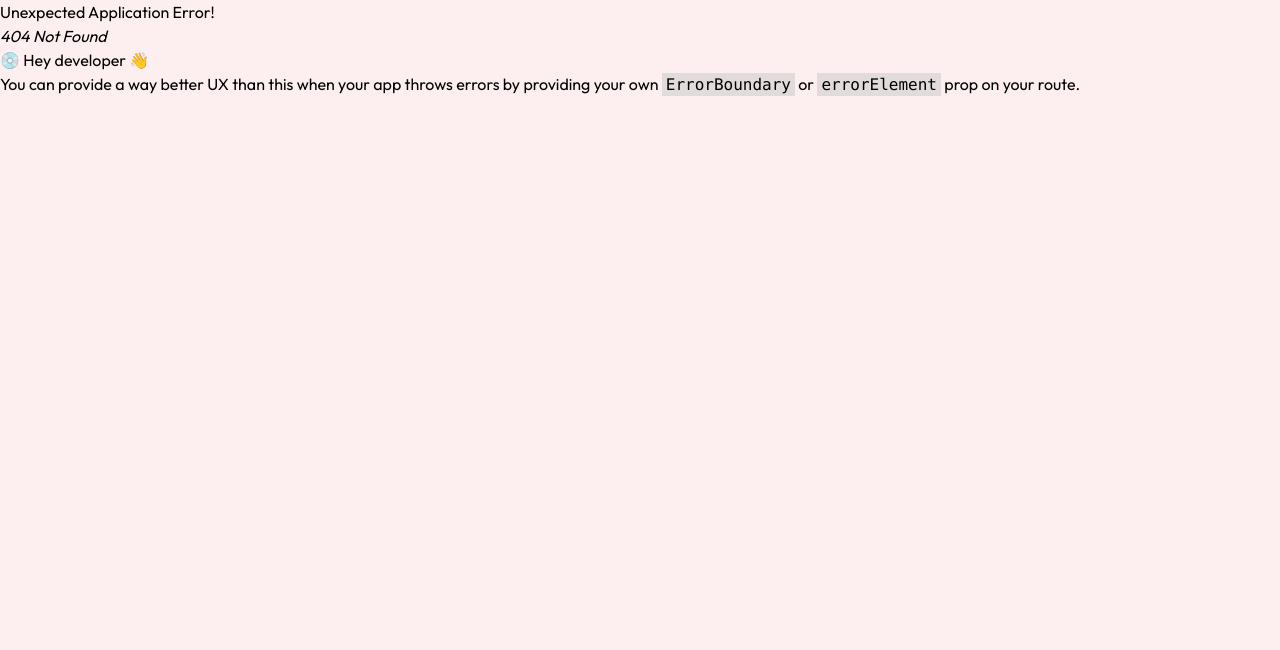
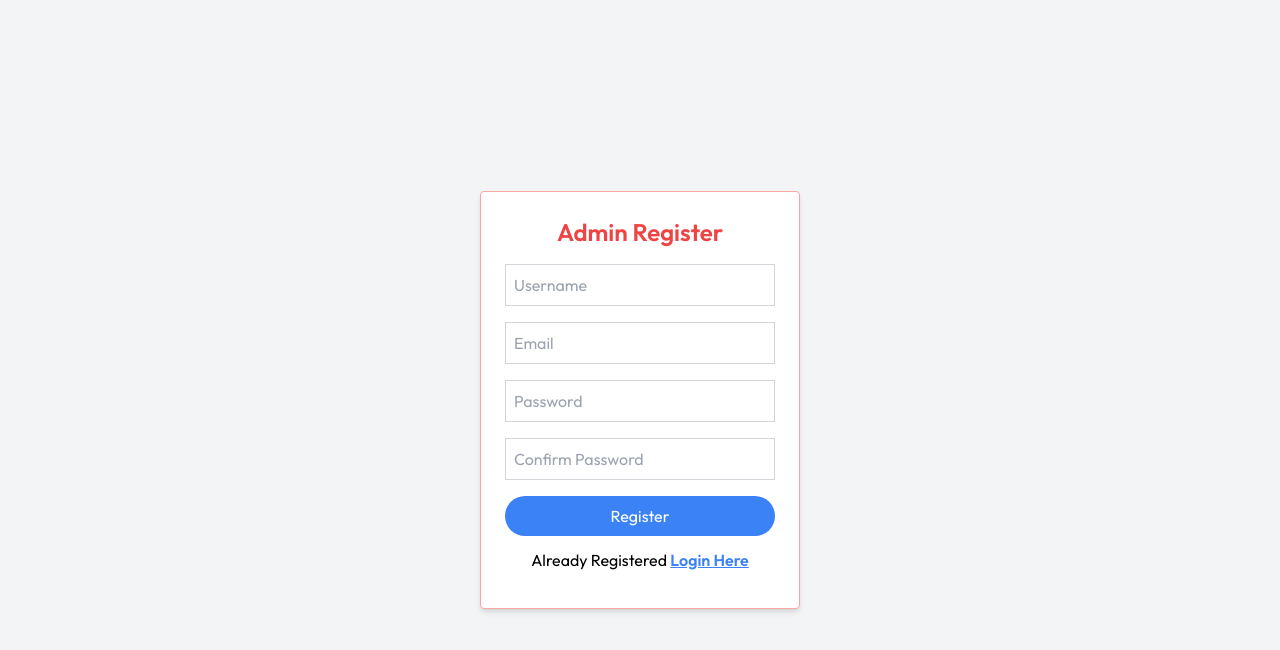
Before and after one commit to SocialBuzzMedia/main-site, a React (Vite) app: page /admin/register in a window 1280 px wide. Before the commit this address had no page. Shown: the top 650 px of the page. Built offline with nearby package versions, Linux system fonts and the light colour scheme.

Commit message:
Commited the project changes on Login Logout Register etc

```diff
--- a/src/admin/App.jsx
+++ b/src/admin/App.jsx
@@ -1,16 +1,40 @@
 import { Outlet } from "react-router-dom";
 import Sidebar from "./components/Sidebar";
+import { useEffect, useState } from "react";
+import axios from "axios";
+import { Navigate } from "react-router-dom";
 
+// Admin App
 function App() {
-    return (
-        <>
-            <div className="flex items-center">
-                <Sidebar />
-                <div className="absolute top-10 lg:left-80 left-40 mx-auto right-10 mb-10">
-                    <Outlet />
-                </div>
+    const [isAuthenticated, setIsAuthenticated] = useState(null);
+
+    useEffect(() => {
+        const checkAuth = async () => {
+            try {
+                await axios.get(`http://localhost:4000/api/auth/check`, {
+                    withCredentials: true,
+                });
+                setIsAuthenticated(true);
+            } catch (error) {
+                console.log(error);
+                setIsAuthenticated(false);
+            }
+        };
+        checkAuth();
+    }, []);
+
+    if (isAuthenticated === null) {
+        return <div>Loading...</div>;
+    }
+    return isAuthenticated ? (
+        <div className="flex items-center">
+            <Sidebar />
+            <div className="absolute top-10 lg:left-80 left-40 mx-auto right-10 mb-10">
+                <Outlet />
             </div>
-        </>
+        </div>
+    ) : (
+        <Navigate to={`/admin/login`} />
     );
 }
 
--- a/src/admin/components/Sidebar.jsx
+++ b/src/admin/components/Sidebar.jsx
@@ -1,12 +1,30 @@
-import { Link, NavLink } from "react-router-dom";
+import { Link, NavLink, useNavigate } from "react-router-dom";
 import logo from "../assets/socialBuzzMedia.png";
 import smallLogo from "../assets/socialBuzzMedia-small.png";
 import { ImBlog } from "react-icons/im";
 import { IoMdInformationCircleOutline } from "react-icons/io";
 import { TbDeviceVisionPro, TbListDetails } from "react-icons/tb";
 import { MdOutlineMiscellaneousServices } from "react-icons/md";
+import { IoLogOut } from "react-icons/io5";
+import axios from "axios";
 
 const Sidebar = () => {
+    const navigate = useNavigate();
+
+    // Handle Logout
+    const handleLogout = async () => {
+        try {
+            await axios.post(
+                `${import.meta.env.VITE_LOCAL_URL}/api/auth/logout`,
+                {},
+                { withCredentials: true }
+            );
+
+            navigate("/admin/login");
+        } catch (error) {
+            console.log("Logout Failed", error);
+        }
+    };
     return (
         <div>
             <div className="lg:w-52 w-20 fixed top-0 bottom-0 left-0 bg-white">
@@ -24,6 +42,16 @@ const Sidebar = () => {
                             className="lg:hidden block"
                         />
                     </NavLink>
+                </div>
+                <div className=" mb-4">
+                    <button
+                        className="flex items-center gap-2 mx-auto text-red-500 rounded-full border border-red-500 px-3 py-2 shadow-md"
+                        onClick={handleLogout}
+                    >
+                        {" "}
+                        <IoLogOut size={40} />
+                        <span>Logout</span>
+                    </button>
                 </div>
                 <hr className="mb-10 shadow-md" />
                 <ul className="flex flex-col gap-5 mx-4">
--- /dev/null
+++ b/src/admin/pages/Login.jsx
@@ -0,0 +1,79 @@
+import { useState } from "react";
+import axios from "axios";
+import { useNavigate } from "react-router-dom";
+import { NavLink } from "react-router-dom";
+
+const Login = () => {
+    const [email, setEmail] = useState("");
+    const [password, setPassword] = useState("");
+    const [error, setError] = useState("");
+    const navigate = useNavigate();
+
+    const handleSubmit = async (e) => {
+        e.preventDefault();
+        try {
+            const res = await axios.post(
+                `${import.meta.env.VITE_LOCAL_URL}/api/auth/login`,
+                { email, password },
+                { withCredentials: true }
+            );
+            if (res.status === 200) {
+                navigate("/admin/dashboard");
+            }
+        } catch (error) {
+            setError(error.response.data.message);
+        }
+    };
+
+    return (
+        <div className="flex items-center justify-center h-screen bg-gray-100">
+            <form
+                onSubmit={handleSubmit}
+                className="bg-white p-6 rounded shadow-md w-3/12 border-red-300 border"
+            >
+                <h2 className="text-2xl text-center text-red-500 font-semibold mb-4">
+                    Admin Login
+                </h2>
+                {error && <p className="text-red-500">{error}</p>}
+                <div className="mb-4">
+                    <input
+                        type="email"
+                        id="email"
+                        className="border border-gray-300 p-2 w-full"
+                        placeholder="User Email"
+                        value={email}
+                        onChange={(e) => setEmail(e.target.value)}
+                    />
+                </div>
+                <div className="mb-4">
+                    <input
+                        type="password"
+                        id="password"
+                        className="border border-gray-300 p-2 w-full"
+                        placeholder="Enter Password"
+                        value={password}
+                        onChange={(e) => setPassword(e.target.value)}
+                    />
+                </div>
+                <button
+                    className="bg-green-500 text-white py-2 px-4 rounded-full w-full"
+                    type="submit"
+                >
+                    Login
+                </button>
+                <div className="my-3 text-center">
+                    Not registered{" "}
+                    <NavLink
+                        to={`/admin/register`}
+                        className="text-red-500 underline"
+                    >
+                        {" "}
+                        Register Here{" "}
+                    </NavLink>
+                </div>
+            </form>
+        </div>
+    );
+};
+
+export default Login;
--- /dev/null
+++ b/src/admin/pages/Register.jsx
@@ -0,0 +1,96 @@
+import { useState } from "react";
+import axios from "axios";
+import { useNavigate } from "react-router-dom";
+import { NavLink } from "react-router-dom";
+
+const Register = () => {
+    const [username, setUsername] = useState("");
+    const [email, setEmail] = useState("");
+    const [password, setPassword] = useState("");
+    const [confirmPassword, setConfirmPassword] = useState("");
+    const [error, setError] = useState("");
+    const navigate = useNavigate();
+
+    const handleSubmit = async (e) => {
+        e.preventDefault();
+        try {
+            await axios.post(
+                `${import.meta.env.VITE_LOCAL_URL}/api/auth/register`,
+                { username, email, password, confirmPassword }
+            );
+            navigate(`/admin/login`);
+        } catch (error) {
+            setError(error.response.data.message);
+        }
+    };
+    return (
+        <div className="flex items-center justify-center h-screen bg-gray-100">
+            <form
+                onSubmit={handleSubmit}
+                className="bg-white p-6 rounded shadow-md w-3/12 border-red-300 border"
+            >
+                <h2 className="text-2xl text-red-500 font-semibold mb-4 text-center ">
+                    Admin Register
+                </h2>
+                {error && <p className="text-red-500">{error}</p>}
+                <div className="mb-4">
+                    <input
+                        type="text"
+                        placeholder="Username"
+                        className="border border-gray-300 p-2 w-full"
+                        value={username}
+                        onChange={(e) => setUsername(e.target.value)}
+                        required
+                    />
+                </div>
+                <div className="mb-4">
+                    <input
+                        type="email"
+                        placeholder="Email"
+                        value={email}
+                        className="border border-gray-300 p-2 w-full"
+                        onChange={(e) => setEmail(e.target.value)}
+                        required
+                    />
+                </div>
+                <div className="mb-4">
+                    <input
+                        type="password"
+                        placeholder="Password"
+                        value={password}
+                        className="border border-gray-300 p-2 w-full"
+                        onChange={(e) => setPassword(e.target.value)}
+                        required
+                    />
+                </div>
+                <div className="mb-4">
+                    <input
+                        type="password"
+                        placeholder="Confirm Password"
+                        value={confirmPassword}
+                        className="border border-gray-300 p-2 w-full"
+                        onChange={(e) => setConfirmPassword(e.target.value)}
+                        required
+                    />
+                </div>
+                <button
+                    type="submit"
+                    className="bg-blue-500 text-white py-2 px-4 rounded-full w-full"
+                >
+                    Register
+                </button>
+                <div className="my-3 text-center">
+                    Already Registered{" "}
+                    <NavLink
+                        to={`/admin/login`}
+                        className="text-blue-500 font-semibold underline"
+                    >
+                        Login Here
+                    </NavLink>
+                </div>
+            </form>
+        </div>
+    );
+};
+
+export default Register;
--- a/src/main.jsx
+++ b/src/main.jsx
@@ -16,7 +16,6 @@ import Contact from "./pages/ContactPage/Contact.jsx";
 import ServicesDescription from "./pages/ServicesDescriptionPage/ServicesDescription.jsx";
 import BlogDescriptions from "./pages/BlogDescriptionPage/BlogDescriptions.jsx";
 
-// import Dashboard from "../../admin/src/pages/Dashboard.jsx";
 import Dashboard from "./admin/pages/Dashboard.jsx";
 import AdminApp from "./admin/App.jsx";
 import BlogEdit from "./admin/pages/BlogEdit.jsx";
@@ -24,10 +23,16 @@ import AboutEdit from "./admin/pages/AboutEdit.jsx";
 import EditVisionMission from "./admin/pages/EditVisionMission.jsx";
 import ServicesEdit from "./admin/pages/ServicesEdit.jsx";
 import EditEmployee from "./admin/pages/EditEmployee.jsx";
+import Login from "./admin/pages/Login.jsx";
+import Register from "./admin/pages/Register.jsx";
+import NotFound from "./pages/NotFound.jsx";
 
 const routers = createBrowserRouter(
     createRoutesFromElements(
         <>
+            {/* 404 Error Page */}
+            <Route path="*" element={<NotFound />} />
+
             {/* Frontend Routes */}
             <Route path="/" element={<App />}>
                 <Route index element={<Home />} />
@@ -43,8 +48,10 @@ const routers = createBrowserRouter(
             </Route>
 
             {/* Admin Routes */}
+            <Route path="/admin/login" element={<Login />} />
+            <Route path="/admin/register" element={<Register />} />
             <Route path="/admin" element={<AdminApp />}>
-                <Route index element={<Dashboard />} />
+                <Route path="dashboard" element={<Dashboard />} />
                 <Route path="edit-blog" element={<BlogEdit />} />
                 <Route path="edit-about" element={<AboutEdit />} />
                 <Route
--- /dev/null
+++ b/src/pages/NotFound.jsx
@@ -0,0 +1,25 @@
+const NotFound = () => {
+    return (
+        <div>
+            <div>
+                <h1 className="text-center text-6xl text-red-500">
+                    404 - Page Not Found
+                </h1>
+                <p className="text-center text-2xl">
+                    We&aosp;re sorry, but the page you&aosp;re looking for
+                    doesn&aosp;t exist.
+                </p>
+                <div className="flex justify-center mt-10">
+                    <a
+                        href="/"
+                        className="px-5 py-3 rounded-md text-white bg-red-500 hover:bg-red-600"
+                    >
+                        Go Back Home
+                    </a>
+                </div>
+            </div>
+        </div>
+    );
+};
+
+export default NotFound;
```
